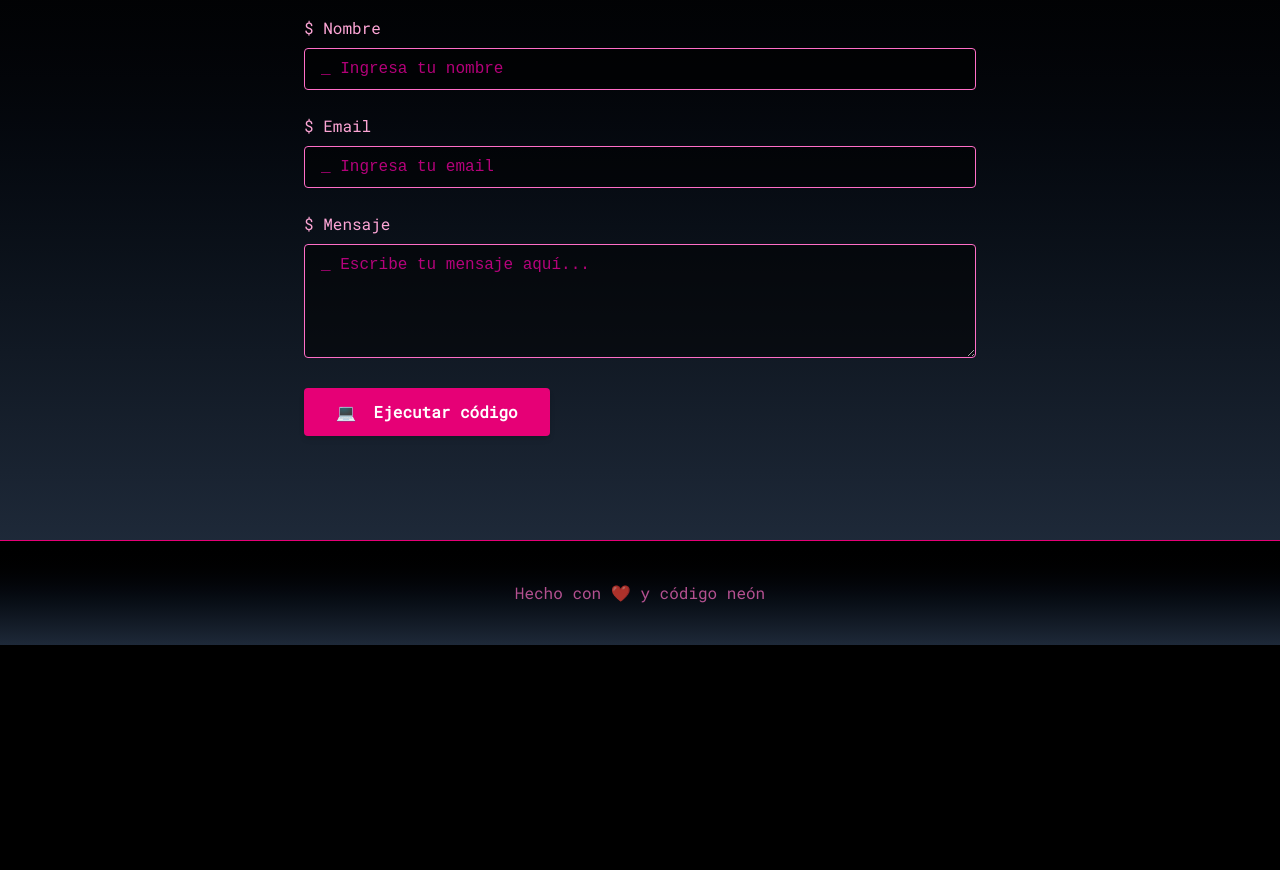
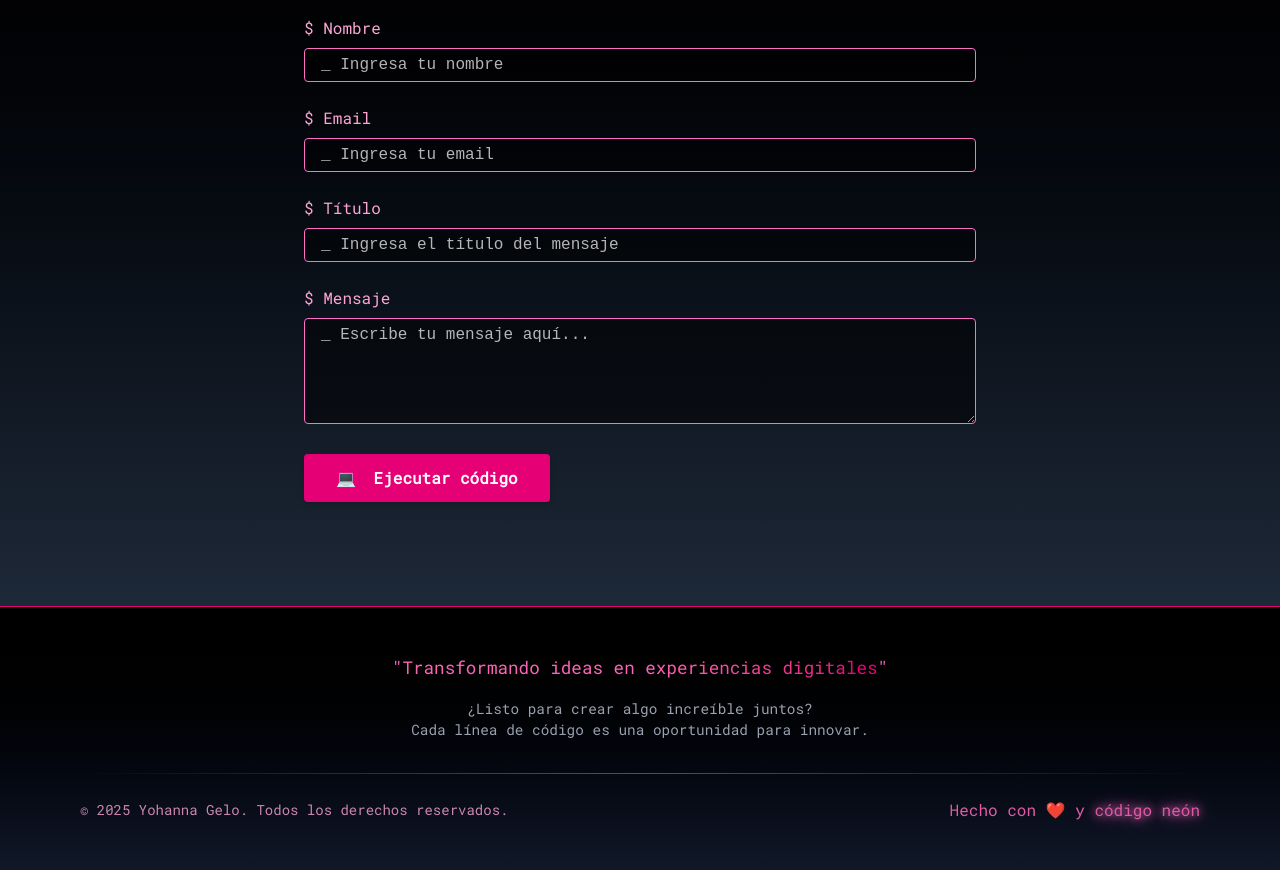
Before and after one commit to YohannaGelo/portfolio, a website: page index.html in a window 1280 px wide. Shown: the part 4020-4890 px from the top of the page. Before the commit the page ends 4665 px from the top, so only its background shows below. Drawn offline with nearby package versions, Linux system fonts and the light colour scheme.

Commit message:
Mejorar validación de formulario con nuevo campo de título, además de ajustar estilos de entrada y autocompletado. Nuevo footer.

```diff
--- a/index.html
+++ b/index.html
@@ -437,12 +437,15 @@
 
             <!-- Redes sociales -->
             <div class="flex justify-center space-x-6 mb-8">
+                <a href="https://www.linkedin.com/in/yohannagelo/" class="social-icon">
+                    <img src="https://cdn.worldvectorlogo.com/logos/linkedin-icon-2.svg" alt="LinkedIn" class="h-8 w-8">
+                </a>
+                <a href="https://github.com/YohannaGelo" class="social-icon">
+                    <img src="https://cdn.worldvectorlogo.com/logos/github-icon-1.svg" alt="GitHub" class="h-8 w-8 bg-white rounded-full border border-white">
+                </a>
                 <a href="mailto:yohannagelo@gmail.com" class="social-icon">
                     <img src="https://cdn.worldvectorlogo.com/logos/official-gmail-icon-2020-.svg" alt="Gmail"
                         class="h-8 w-8">
-                </a>
-                <a href="https://www.linkedin.com/in/yohannagelo/" class="social-icon">
-                    <img src="https://cdn.worldvectorlogo.com/logos/linkedin-icon-2.svg" alt="LinkedIn" class="h-8 w-8">
                 </a>
             </div>
 
@@ -451,21 +454,28 @@
                 <div>
                     <label for="name" class="block text-pink-300 mb-2">$ Nombre</label>
                     <input type="text" id="name" name="name" placeholder="_ Ingresa tu nombre"
-                           class="terminal-input w-full px-4 py-2 rounded focus:outline-none focus:ring-2 focus:ring-pink-500"
+                           class="terminal-input w-full px-4 py-1 rounded focus:outline-none focus:ring-2 focus:ring-pink-500"
                            minlength="3" required>
                     <div class="text-pink-500 text-sm mt-1 hidden" id="name-error"></div>
                 </div>
                 <div>
                     <label for="email" class="block text-pink-300 mb-2">$ Email</label>
                     <input type="email" id="email" name="email" placeholder="_ Ingresa tu email"
-                           class="terminal-input w-full px-4 py-2 rounded focus:outline-none focus:ring-2 focus:ring-pink-500"
+                           class="terminal-input w-full px-4 py-1 rounded focus:outline-none focus:ring-2 focus:ring-pink-500"
                            required>
                     <div class="text-pink-500 text-sm mt-1 hidden" id="email-error"></div>
                 </div>
                 <div>
+                    <label for="title" class="block text-pink-300 mb-2">$ Título</label>
+                    <input type="text" id="title" name="title" placeholder="_ Ingresa el título del mensaje"
+                           class="terminal-input w-full px-4 py-1 rounded focus:outline-none focus:ring-2 focus:ring-pink-500"
+                           required>
+                    <div class="text-pink-500 text-sm mt-1 hidden" id="title-error"></div>
+                </div>
+                <div>
                     <label for="message" class="block text-pink-300 mb-2">$ Mensaje</label>
                     <textarea id="message" name="message" rows="4" placeholder="_ Escribe tu mensaje aquí..."
-                              class="terminal-input w-full px-4 py-2 rounded focus:outline-none focus:ring-2 focus:ring-pink-500"
+                              class="terminal-input w-full px-4 py-1 rounded focus:outline-none focus:ring-2 focus:ring-pink-500"
                               minlength="10" required></textarea>
                     <div class="text-pink-500 text-sm mt-1 hidden" id="message-error"></div>
                 </div>
@@ -475,14 +485,40 @@
                 <div id="form-feedback" class="hidden mt-4 p-3 rounded text-center"></div>
             </form>
 
+
         </div>
     </section>
 
 
     <!-- Footer -->
-    <footer
-        class="py-10 border-t-1 border-gray-800 text-center bg-gradient-to-b from-black to-gray-800 border-t-1 border-t-pink-600">
-        <p class="text-rosa-medio/70">Hecho con ❤️ y código neón</p>
+    <footer class="py-12 border-t border-gray-800 bg-gradient-to-b from-black to-gray-900 border-t-1 border-t-pink-600">
+        <div class="wrapper mx-auto px-4">
+            <!-- Nuevo copy -->
+            <div class="text-center mx-auto mb-8">
+                <h3 class="text-[1.1rem] font-mono text-pink-400 mb-4">
+                    "Transformando ideas en <span class="text-transparent bg-clip-text bg-gradient-to-r from-pink-400 to-pink-600">experiencias digitales</span>"
+                </h3>
+                <p class="text-gray-400 font-mono text-[0.9rem]">
+                    ¿Listo para crear algo increíble juntos?<br>
+                    Cada línea de código es una oportunidad para innovar.
+                </p>
+            </div>
+
+            <!-- Línea divisoria neón -->
+            <div class="h-px w-full bg-gradient-to-r from-transparent via-pink-600 to-transparent my-6"></div>
+
+            <!-- Copy -->
+            <!-- Copy -->
+<div class="flex flex-col md:flex-row justify-center md:justify-between items-center text-center md:text-left">
+    <p class="text-pink-300/80 font-mono text-sm order-2 md:order-1 mt-4 md:mt-0">
+        © 2025 Yohanna Gelo. Todos los derechos reservados.
+    </p>
+    <p class="text-pink-400/90 font-mono text-base order-1 md:order-2">
+        Hecho con <span class="text-pink-500">❤️</span> y <span class="neon-text">código neón</span>
+    </p>
+</div>
+
+        </div>
     </footer>
 
     <!-- Scripts -->
--- a/src/css/styles.css
+++ b/src/css/styles.css
@@ -399,10 +399,9 @@
 }
 
 .terminal-input::placeholder {
-    color: var(--color-rosa-oscuro);
+    color: white;
     opacity: 0.7;
 }
-
 
 .terminal-input:invalid {
     border-color: #FF6EC7;
@@ -417,3 +416,31 @@
     opacity: 0.7;
     cursor: not-allowed;
 }
+
+/* Aplica estilos cuando los campos de entrada están siendo autocompletados */
+input:-webkit-autofill,
+textarea:-webkit-autofill {
+    background-color: rgba(0, 0, 0, 0.5) !important;
+    color: white !important;  /* Asegura que el texto sea blanco */
+    border: 1px solid var(--color-rosa-oscuro) !important;
+    transition: background-color 5000s ease-in-out 0s, color 5000s ease-in-out 0s; /* Evita cambios en el fondo y texto */
+}
+
+/* Aplica estilos cuando los campos de entrada con auto-completado están en foco */
+input:-webkit-autofill:focus,
+textarea:-webkit-autofill:focus {
+    background-color: rgba(0, 0, 0, 0.7) !important;
+    color: white !important;
+    border-color: #FF6EC7 !important;  /* Borde rosa */
+    box-shadow: 0 0 0 2px rgba(255, 110, 199, 0.3) !important;
+}
+
+/* Footer */
+.neon-text {
+    text-shadow: 0 0 5px #FF6EC7, 0 0 10px #FF6EC7;
+    animation: neon-pulse 2s infinite alternate;
+}
+@keyframes neon-pulse {
+    from { opacity: 0.8; }
+    to { opacity: 1; text-shadow: 0 0 10px #FF6EC7, 0 0 20px #FF6EC7; }
+}
```
Also changed, not shown: dist/assets/img/logo_YohannaGelo.webp (deleted), dist/assets/js/main.js, dist/css/styles.css.
